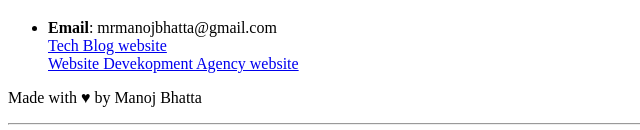
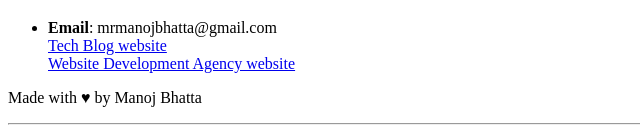
Before and after one commit to mrmanojbhatta/Delta-course-apna-college, a plain HTML site: page index.html in a window 1280 px wide. Shown: the part 773-903 px from the top of the page, 0-640 px from the left. Drawn offline with Linux system fonts and the light colour scheme.

Commit message:
index.html

```diff
--- a/index.html
+++ b/index.html
@@ -49,7 +49,7 @@
     <ul>
         <li><b>Email</b>: mrmanojbhatta@gmail.com</li>
         <a href="https://bhattamanoj.com.np/">Tech Blog website</a><br>
-        <a href="https://manoj-bhatta.com.np/">Website Devekopment Agency website</a>
+        <a href="https://manoj-bhatta.com.np/">Website Development Agency website</a>
     </ul>
     <p>Made with &hearts; by Manoj Bhatta</p>
 </footer>
```
